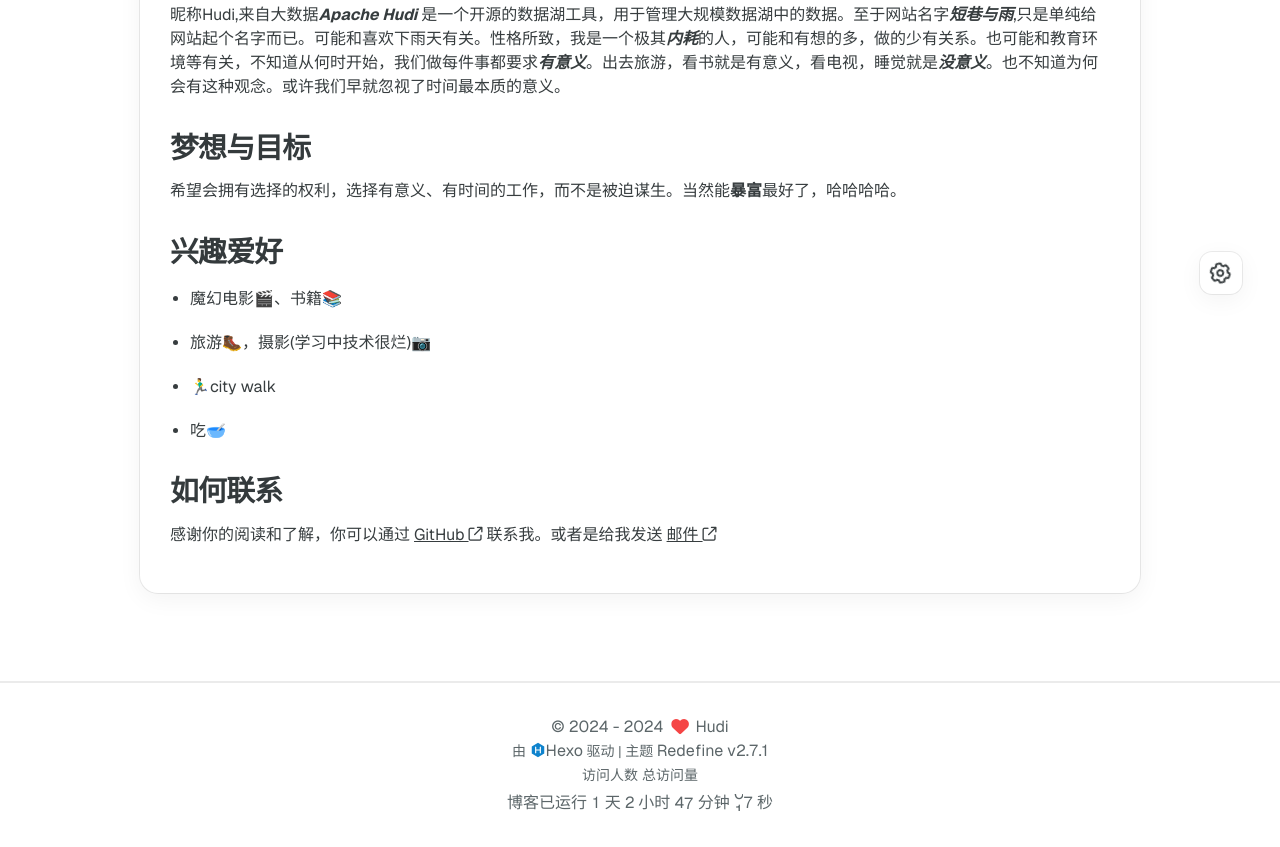
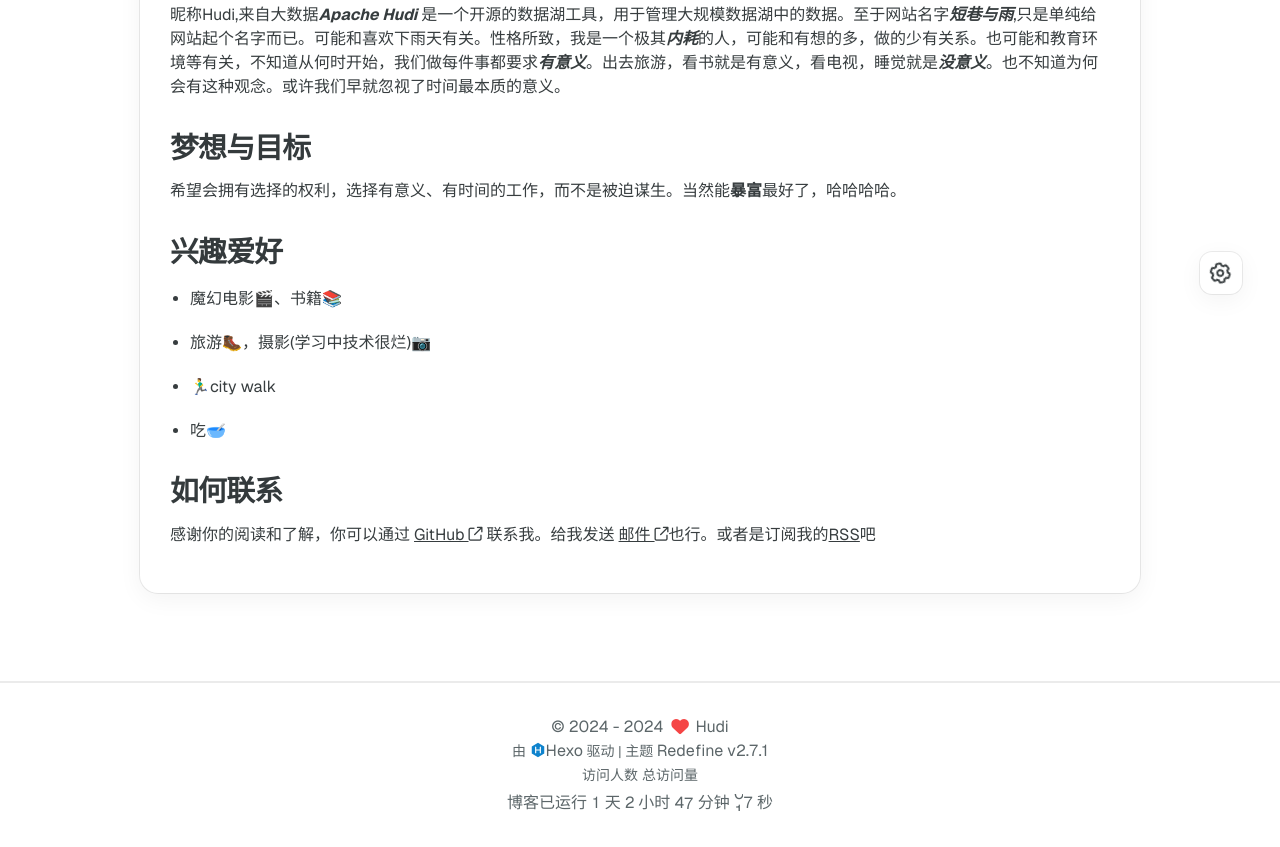
Before and after one commit to suxichuan/hudiBlog, a plain HTML site: page about/index.html in a window 1280 px wide. Shown: the part 461-1308 px from the top of the page. Drawn offline with Linux system fonts and the light colour scheme; a script that the page names is missing.

Commit message:
Site updated: 2024-10-19 20:46:55

```diff
--- a/about/index.html
+++ b/about/index.html
@@ -26,7 +26,7 @@
 <meta property="og:description" content="关于本站Hi,朋友别来无恙！感谢你得空访问我的博客。这里是我的自留地。用来记录我的学习，思考，和生活。 为什么建站？主要是摆烂比较严重，想找个事来做，打发打发时间，也可以记录记录自己的生活和学习笔记，心得等等。还有一个原因是我一个朋友老是给我说某某网站前端的功能是多么绚烂，多么高级，以此来激励我学习。也非常感谢他，让我有信心去学习，而不是内耗的去摆烂。 简短介绍昵称Hudi,来自大数据Apache">
 <meta property="og:locale" content="zh_CN">
 <meta property="article:published_time" content="2024-10-19T05:24:50.000Z">
-<meta property="article:modified_time" content="2024-10-19T12:39:47.663Z">
+<meta property="article:modified_time" content="2024-10-19T12:46:49.047Z">
 <meta property="article:author" content="Hudi">
 <meta name="twitter:card" content="summary">
 
@@ -592,7 +592,7 @@
 <li><p>吃🥣</p>
 </li>
 </ul>
-<h3 id="如何联系"><a href="#如何联系" class="headerlink" title="如何联系"></a>如何联系</h3><p>感谢你的阅读和了解，你可以通过 <a class="link"   target="_blank" rel="noopener" href="https://github.com/suxichuan" >GitHub <i class="fa-regular fa-arrow-up-right-from-square fa-sm"></i></a> 联系我。或者是给我发送 <a class="link"   href="mailto:71478355@qq.com" >邮件 <i class="fa-regular fa-arrow-up-right-from-square fa-sm"></i></a> </p>
+<h3 id="如何联系"><a href="#如何联系" class="headerlink" title="如何联系"></a>如何联系</h3><p>感谢你的阅读和了解，你可以通过 <a class="link"   target="_blank" rel="noopener" href="https://github.com/suxichuan" >GitHub <i class="fa-regular fa-arrow-up-right-from-square fa-sm"></i></a> 联系我。给我发送 <a class="link"   href="mailto:71478355@qq.com" >邮件 <i class="fa-regular fa-arrow-up-right-from-square fa-sm"></i></a>也行。或者是订阅我的<a href="/hudiBlog/atom.xml">RSS</a>吧</p>
 
 
     </div>
```
